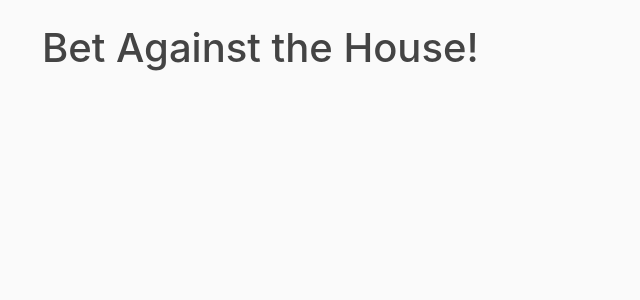
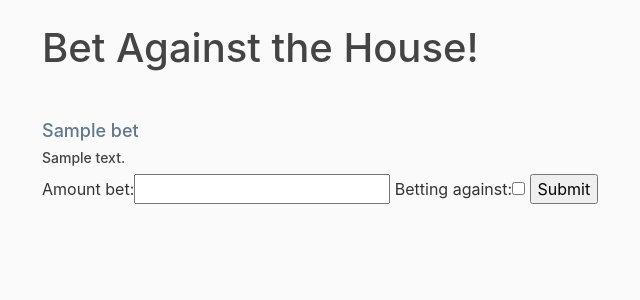
Before and after one commit to greengro/FitBet, a Django app: page /house/ in a window 1280 px wide. Shown: the part 56-356 px from the top of the page, without its empty margins (43-683 px from the left). Run offline with Django 3.2, Linux system fonts and the light colour scheme; tables that the repository leaves empty hold one stand-in row (values such as "Sample post").

Commit message:
houseBet page data

```diff
--- a/fitbet/users/templates/users/houseBets.html
+++ b/fitbet/users/templates/users/houseBets.html
@@ -1,7 +1,34 @@
 {% extends 'users/base.html' %}
 
 {% block content %}
+
+<style>
+     h2 {
+        color: #5f788a;
+        margin-top: 3rem;
+        font-size:18px;
+     }
+    h3 {
+        font-size:14px;
+    }
+    h4 {
+        color: #5f788a;
+    }
+</style>
+
 <h1>Bet Against the House!</h1>
+    {% for obj in bets %}
+
+        <h2>{{ obj.title }}</h2>
+        <h3>{{ obj.description }}</h3>
+        <form action="/createUserBet/{{ obj.id }}" method="post">
+            {% csrf_token %}
+            {{ form }}
+            <input type="submit" value="Submit">
+        </form>
 
 
+
+    {% endfor %}
+
 {% endblock %}
--- a/fitbet/users/views.py
+++ b/fitbet/users/views.py
@@ -12,7 +12,9 @@ def home(request):
     return render(request, "users/home.html")
 
 def house(request):
-    return render(request, "users/houseBets.html")
+    house_bets = Bet.objects.filter(bet_owner_user_id=1)
+    form = CreateUserBet()
+    return render(request, "users/houseBets.html", {'bets': house_bets, 'form': form})
 
 def profile(request):
     owned_bets = Bet.objects.filter(bet_owner_user_id=request.user.id)
```
